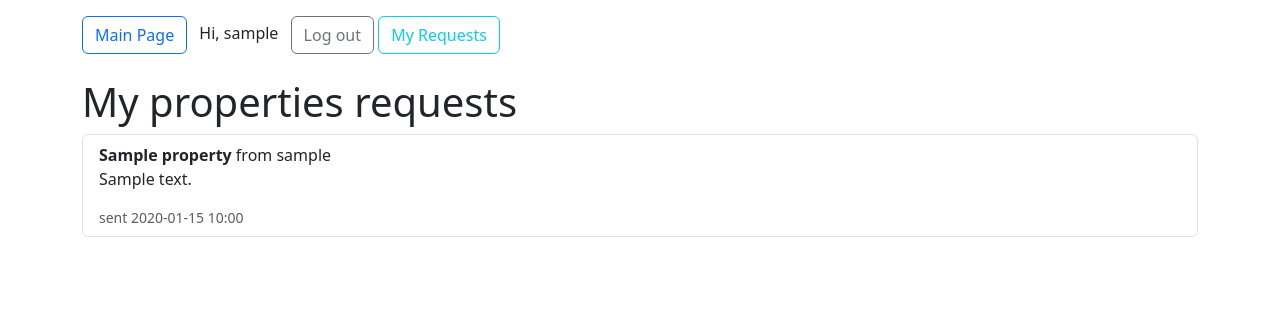
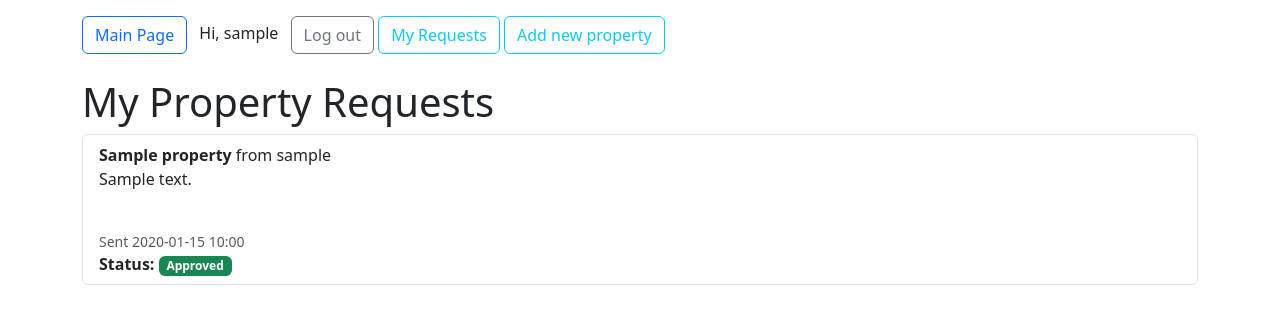
Before and after one commit to ivgurinovich/Estate_Portal, a Django app: page /my_requests/ in a window 1280 px wide. Shown: the top 324 px of the page. Run offline with Django 5.2, Linux system fonts and the light colour scheme; a user stored in the database is signed in; data comes from the database, SQL or seed files in the repository; tables that the repository leaves empty hold one stand-in row (values such as "Sample post").

Commit message:
functionality with requests added

```diff
--- a/estate_portal/properties/models.py
+++ b/estate_portal/properties/models.py
@@ -27,16 +27,18 @@ class Property(models.Model):
 
 class DealRequest(models.Model):
     STATUSES = (
-        ('pending', 'pending'),
-        ('approved', 'approved'),
-        ('rejected', 'rejected'),
+        ('pending', 'Pending'),
+        ('approved', 'Approved'),
+        ('rejected', 'Rejected'),
     )
+
     property = models.ForeignKey(Property, on_delete=models.CASCADE)
     seeker = models.ForeignKey(User, on_delete=models.CASCADE)
-
     created_at = models.DateTimeField(auto_now_add=True)
     message = models.TextField(null=True, blank=True)
-    status = models.CharField(max_length=20, choices=STATUSES)
+    status = models.CharField(max_length=20, choices=STATUSES, default='pending')
+
+
 
     def __str__(self):
         return f"Deal Request for {self.id} for {self.property.title}"
--- a/estate_portal/properties/templates/base.html
+++ b/estate_portal/properties/templates/base.html
@@ -19,6 +19,10 @@
     </form>
     {% if user.is_owner%}
     <a href="{% url 'properties:owner_request_list' %}" class="btn btn-outline-info">My Requests</a>
+    <a href="{% url 'properties:create_property' %}" class="btn btn-outline-info">Add new property</a>
+    {% endif %}
+    {% if user.is_seeker %}
+     <a href="{% url 'properties:seeker_request_list' %}" class="btn btn-outline-info">My Applications</a>
     {% endif %}
 
     {%else%}
--- a/estate_portal/properties/templates/owner_requests.html
+++ b/estate_portal/properties/templates/owner_requests.html
@@ -1,17 +1,34 @@
 {% extends 'base.html' %}
-{% block title %}My requests{% endblock %}
+{% block title %}My Property Requests{% endblock %}
 {% block content %}
-  <h1>My properties requests</h1>
+  <h1>My Property Requests</h1>
 
   {% if deal_requests %}
     <ul class="list-group">
       {% for req in deal_requests %}
         <li class="list-group-item">
-              <strong>{{ req.property.title }}</strong> from {{ req.seeker.username }}
+          <strong>{{ req.property.title }}</strong> from {{ req.seeker.username }}<br>
           {{ req.message|linebreaks }}
-              <small class="text-muted d-block">
-                sent {{ req.created_at|date:"Y-m-d H:i" }}
-              </small>
+          <br>
+          <small class="text-muted d-block">Sent {{ req.created_at|date:"Y-m-d H:i" }}</small>
+          <strong>Status:</strong>
+          {% if req.status == 'pending' %}
+            <span class="badge bg-warning text-dark">Pending</span><br>
+
+            <form action="{% url 'properties:change_request_status' req.id 'approved' %}" method="post" class="d-inline">
+              {% csrf_token %}
+              <button type="submit" class="btn btn-sm btn-success mt-2">Approve</button>
+            </form>
+
+            <form action="{% url 'properties:change_request_status' req.id 'rejected' %}" method="post" class="d-inline">
+              {% csrf_token %}
+              <button type="submit" class="btn btn-sm btn-danger mt-2">Reject</button>
+            </form>
+          {% elif req.status == 'approved' %}
+            <span class="badge bg-success">Approved</span>
+          {% elif req.status == 'rejected' %}
+            <span class="badge bg-danger">Rejected</span>
+          {% endif %}
         </li>
       {% endfor %}
     </ul>
--- a/estate_portal/properties/templates/property_detail.html
+++ b/estate_portal/properties/templates/property_detail.html
@@ -15,6 +15,9 @@
     <li><strong>Address</strong> {{ property.address }}</li>
 </ul>
 
+{% if user == property.owner %}
+    <a class="btn btn-warning" href="{% url 'properties:edit_property' property.pk %}">Edit</a>
+{% endif %}
 {% if user.is_authenticated and user.is_seeker %}
 <a class="btn btn-success" href="{% url 'properties:deal_request' property.pk %}">Request</a>
 {% endif %}
--- a/estate_portal/properties/urls.py
+++ b/estate_portal/properties/urls.py
@@ -1,11 +1,23 @@
 from django.urls import path
-from properties.views import property_list, property_detail, create_deal_request,owner_request_list
+from properties.views import (property_list, property_detail, create_deal_request,owner_request_list,seeker_request_list,change_request_status,create_property,
+                              property_detail,edit_property)
+
+
 
 app_name = 'properties'
 
 urlpatterns = [
     path('', property_list, name='property_list'),
     path('<int:prop_id>/', property_detail, name='detail'),
-    path("<int:prop_id>/request", create_deal_request, name='deal_request'),
+    path("<int:prop_id>/request/", create_deal_request, name='deal_request'),
     path('my_requests/', owner_request_list, name='owner_request_list'),
+    path('seeker_requests/', seeker_request_list, name='seeker_request_list'),
+    path('my_applications/', seeker_request_list, name='seeker_my_applications'),
+    path('change_status/<int:req_id>/<str:new_status>/', change_request_status, name='change_request_status'),
+    path('property_create/', create_property, name='create_property'),
+    path('property_edit/<int:prop_id>/', edit_property, name='edit_property'),
+
+
+
+
 ]
--- a/estate_portal/properties/views.py
+++ b/estate_portal/properties/views.py
@@ -1,7 +1,8 @@
 from django.shortcuts import render, get_object_or_404, redirect
+from django.views.decorators.http import require_POST
 from properties.models import Property, DealRequest
 from django.contrib.auth.decorators import login_required
-from properties.forms import DealRequestForm
+from properties.forms import DealRequestForm, PropertyForm
 
 
 def property_list(request):
@@ -38,6 +39,60 @@ def create_deal_request(request, prop_id):
 @login_required
 def owner_request_list(request):
     deal_requests = DealRequest.objects.select_related('property', 'seeker').filter(
-        property__owner=request.user).order_by("-created_at")
-    return render(request, template_name='owner_requests.html',
-                  context={'deal_requests': deal_requests})
+        property__owner=request.user
+    ).order_by("-created_at")
+
+    return render(request, 'owner_requests.html', {
+        'deal_requests': deal_requests
+    })
+
+
+@login_required
+def seeker_request_list(request):
+    deal_requests = DealRequest.objects.select_related('property', 'property__owner').filter(
+        seeker=request.user).order_by("-created_at")
+    return render(request, 'seeker_requests.html', {'deal_requests': deal_requests})
+
+
+@require_POST
+@login_required
+def change_request_status(request, req_id, new_status):
+    deal_request = get_object_or_404(DealRequest, id=req_id, property__owner=request.user)
+
+    if new_status in ['approved', 'rejected']:
+        deal_request.status = new_status
+        deal_request.save()
+    return redirect('properties:owner_request_list')
+
+
+@login_required
+def create_property(request):
+    if not request.user.is_owner():
+        return redirect('properties:property_list')
+    if request.method == 'POST':
+        form = PropertyForm(request.POST, request.FILES)
+        if form.is_valid():
+            property_obj = form.save(commit=False)
+            property_obj.owner = request.user
+            property_obj.save()
+            return redirect('properties:detail', prop_id=property_obj.pk)
+
+    else:
+        form = PropertyForm()
+    return render(request, 'property_form.html',
+                  {'form': form})
+
+
+@login_required
+def edit_property(request, prop_id):
+    property_obj = get_object_or_404(Property, id=prop_id, owner=request.user)
+
+    if request.method == 'POST':
+        form = PropertyForm(request.POST, request.FILES, instance=property_obj)
+        if form.is_valid():
+            form.save()
+            return redirect('properties:detail', prop_id=property_obj.pk)
+    else:
+        form = PropertyForm(instance=property_obj)
+
+    return render(request, 'property_form.html', {'form': form})
```
Also changed, not shown: estate_portal/properties/forms.py (+7 -1 lines), estate_portal/properties/templates/property_form.html (added, +14 -0 lines), estate_portal/properties/templates/seeker_requests.html (added, +29 -0 lines). Lines whose indentation alone changed are shown as unchanged.
